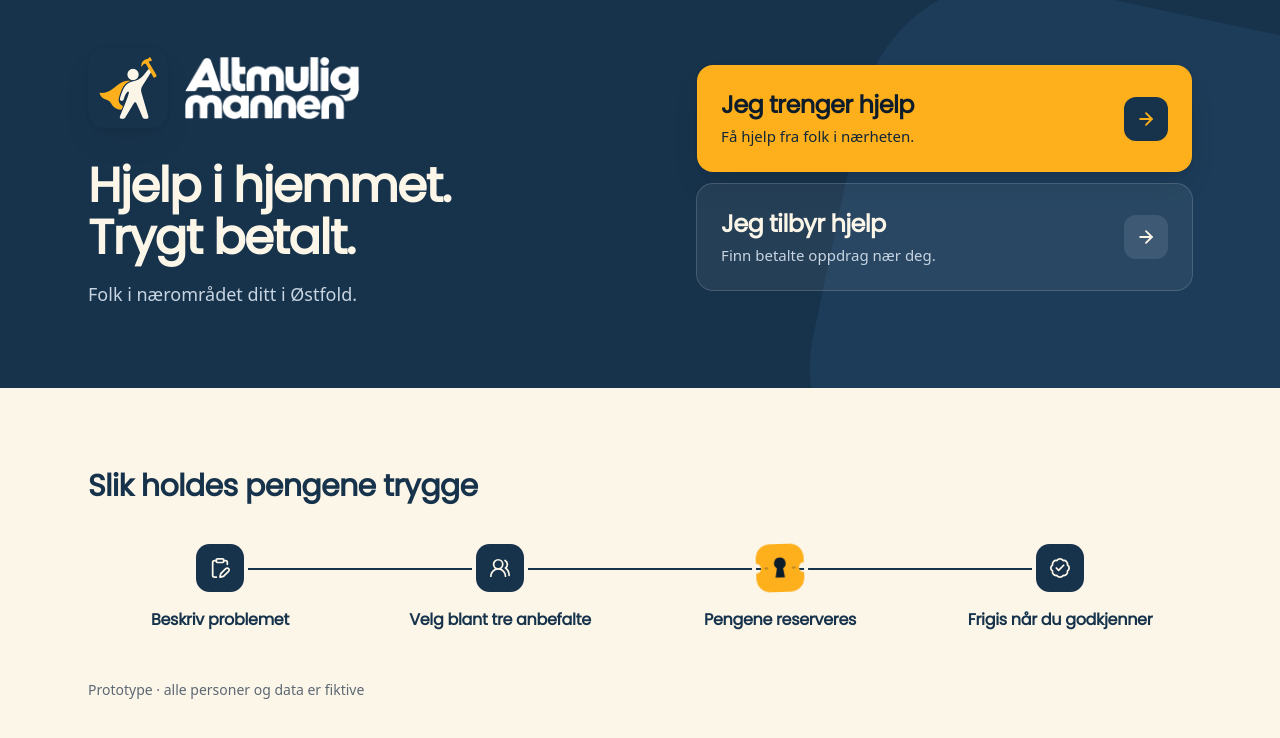
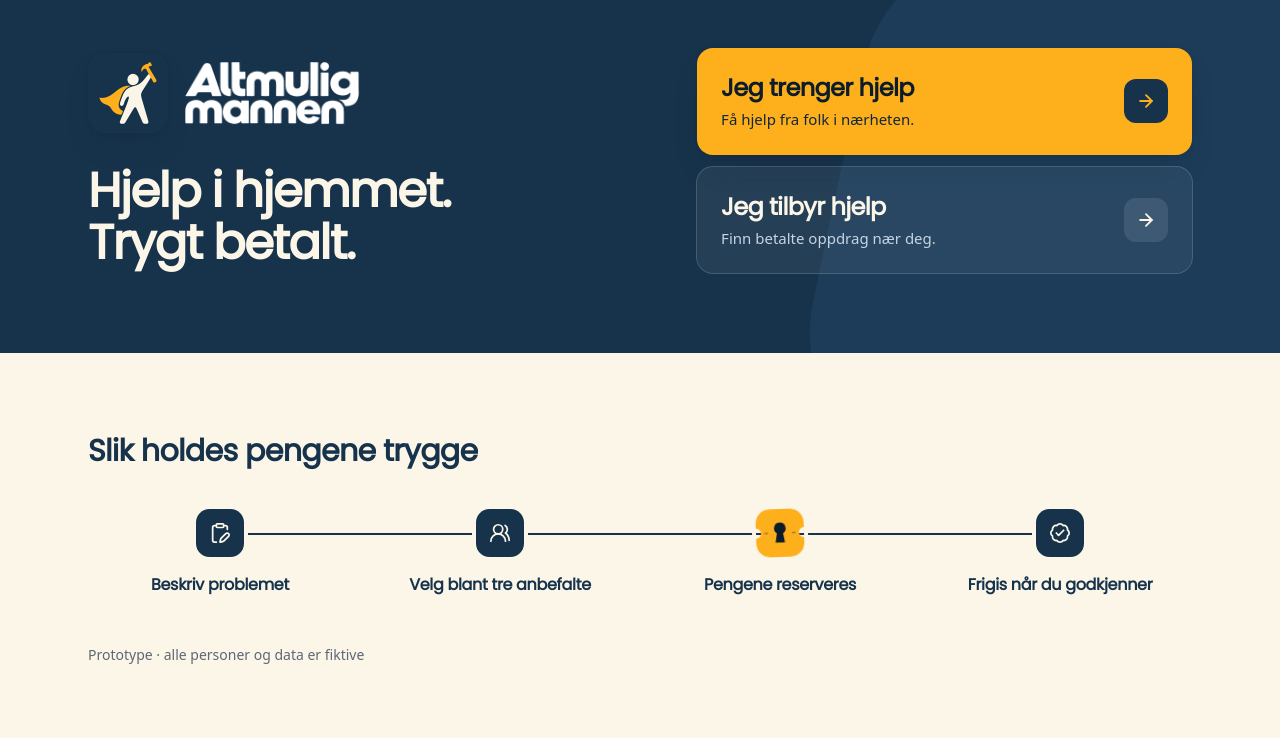
Before and after one commit to Spoopy-Bot/Altmuligmannen, a React (Vite) app: page / in a window 1280 px wide. Shown: the top 738 px of the page. Built offline with nearby package versions, Linux system fonts and the light colour scheme.

Commit message:
fjernet "Folk i nærområdet ditt i Østfold."

```diff
--- a/src/pages/Start.tsx
+++ b/src/pages/Start.tsx
@@ -35,7 +35,6 @@ export function Start() {
             <h1 className="mt-8 max-w-xl text-[2.125rem] leading-[1.08] font-extrabold tracking-[-0.03em] sm:text-5xl">
               Hjelp i hjemmet. Trygt betalt.
             </h1>
-            <p className="mt-4 max-w-lg text-lg text-navy-200">Folk i nærområdet ditt i Østfold.</p>
           </div>
 
           <div className="flex flex-col gap-3" role="group" aria-label="Velg hvordan du vil bruke Altmuligmannen">
```
